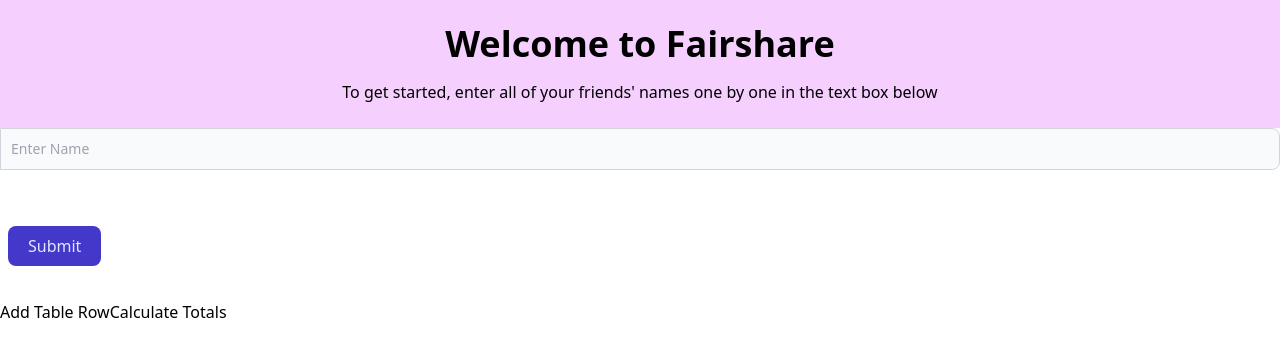
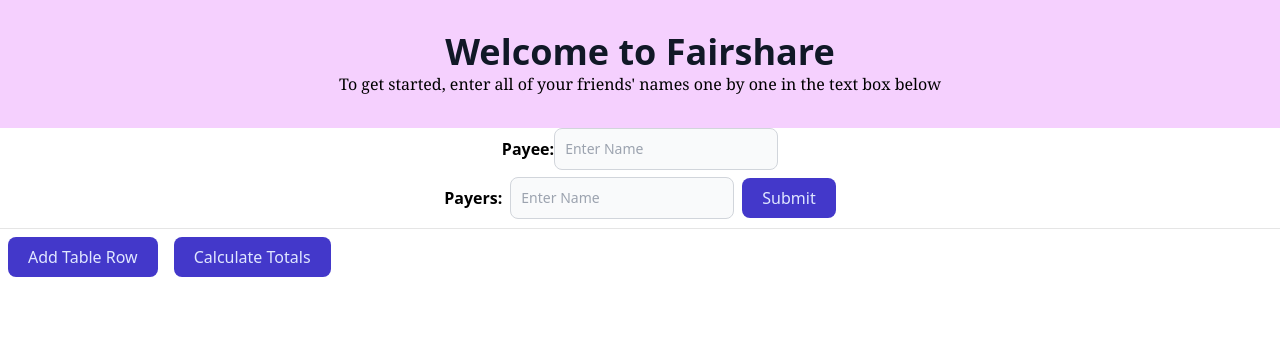
Before and after one commit to Prasad-adhi/FairShare, a React (Create React App) app: page / in a window 1280 px wide. Shown: the top 356 px of the page. Built offline with nearby package versions, Linux system fonts and the light colour scheme.

Commit message:
Improved Tailwind CSS

```diff
--- a/src/Components/App.js
+++ b/src/Components/App.js
@@ -3,6 +3,7 @@ import Names from './Names';
 import TableRow from './TableRow';
 import TotalRow from './TotalRow';
 import Header from './Header';
+import Payee from './Payee';
 
 class App extends React.Component {
   state = {
@@ -62,9 +63,11 @@ class App extends React.Component {
     return (
       <div>
         <Header />
+        <Payee />
         <Names parentCallback={this.handleCallback} />
-        <table>
-          <thead>
+
+        <table className='min-w-full text-center text-sm font-light text-surface dark:text-white'>
+          <thead className='border-b border-neutral-200 font-medium dark:border-white/10'>
             <tr>
               <th></th>
               <th></th>
@@ -73,15 +76,15 @@ class App extends React.Component {
               ))}
             </tr>
           </thead>
-          <tbody>
+          <tbody className='border-separate border-2'>
             {tableRows.map((row) => (
               <TableRow key={row.id} id={row.id} names={names} onChange={this.handleRowChange} />
             ))}
             {tableRows.length > 0 && <TotalRow totals={totals} />}
           </tbody>
         </table>
-        <button onClick={this.addTableRow}>Add Table Row</button>
-        <button onClick={this.calculateTotals}>Calculate Totals</button>
+        <button onClick={this.addTableRow} className="h-10 px-5 m-2 text-indigo-100 transition ease-in-out delay-150 rounded-lg bg-indigo-700 hover:-translate-y-1 hover:scale-110 hover:bg-blue-500 duration-300">Add Table Row</button>
+        <button onClick={this.calculateTotals} className="h-10 px-5 m-2 text-indigo-100 transition ease-in-out delay-150 rounded-lg bg-indigo-700 hover:-translate-y-1 hover:scale-110 hover:bg-blue-500 duration-300">Calculate Totals</button>
       </div>
     );
   }
--- a/src/Components/Header.js
+++ b/src/Components/Header.js
@@ -1,8 +1,8 @@
 export default function Header(){
     return (
         <div className="flex flex-col items-center justify-center text-center h-32 bg-fuchsia-200">
-            <h1 className="text-4xl font-bold mb-4">Welcome to Fairshare</h1>
-            <p>To get started, enter all of your friends' names one by one in the text box below</p>
+            <h1 className="text-4xl font-extrabold text-gray-900 dark:text-white">Welcome to Fairshare</h1>
+            <p className="font-serif">To get started, enter all of your friends' names one by one in the text box below</p>
         </div>
     )
 }
--- a/src/Components/Names.js
+++ b/src/Components/Names.js
@@ -20,19 +20,18 @@ class Names extends React.Component {
 
   render() {
     return (
-      <div>
-        <form onSubmit={this.onTrigger}>
+      <div className='flex flex-col items-center justify-center'>
+        <form onSubmit={this.onTrigger} className="flex flex-row items-center space-x-2">
+          <label className='font-bold'>Payers:</label>
           <input
             type="text"
             name="myname"
             placeholder="Enter Name"
             value={this.state.name}
             onChange={this.handleChange}
-            class="rounded-none rounded-e-lg bg-gray-50 border text-gray-900 focus:ring-blue-500 focus:border-blue-500 block flex-1 min-w-0 w-full text-sm border-gray-300 p-2.5  dark:bg-gray-700 dark:border-gray-600 dark:placeholder-gray-400 dark:text-white dark:focus:ring-blue-500 dark:focus:border-blue-500"
+            class="bg-gray-50 border border-gray-300 text-gray-900 text-sm rounded-lg focus:ring-blue-500 focus:border-blue-500 block w-full p-2.5  dark:bg-gray-700 dark:border-gray-600 dark:placeholder-gray-400 dark:text-white dark:focus:ring-blue-500 dark:focus:border-blue-500"
           />
-          <br />
-          <br />
-          <input type="submit" value="Submit" class="h-10 px-5 m-2 text-indigo-100 transition-colors duration-150 bg-indigo-700 rounded-lg focus:shadow-outline hover:bg-indigo-800"/>
+          <input type="submit" value="Submit" className="h-10 px-5 m-2 text-indigo-100 transition-colors duration-150 bg-indigo-700 rounded-lg focus:shadow-outline hover:bg-indigo-800"/>
           <br />
           <br />
         </form>
--- /dev/null
+++ b/src/Components/Payee.js
@@ -0,0 +1,15 @@
+export default function Payee(){
+    return (
+        <div className='flex flex-col items-center justify-center'>
+            <div className="flex flex-row items-center justify-center">
+                <label className='font-bold'>Payee:</label>
+                <input
+                type="text"
+                name="myname"
+                placeholder="Enter Name"
+                class="bg-gray-50 border border-gray-300 text-gray-900 text-sm rounded-lg focus:ring-blue-500 focus:border-blue-500 block w-full p-2.5  dark:bg-gray-700 dark:border-gray-600 dark:placeholder-gray-400 dark:text-white dark:focus:ring-blue-500 dark:focus:border-blue-500"
+            />
+            </div>
+        </div>
+    );
+}
--- a/src/Components/TableRow.js
+++ b/src/Components/TableRow.js
@@ -66,6 +66,7 @@ class TableRow extends React.Component {
             placeholder='Enter product'
             value={product}
             onChange={this.handleProductChange}
+            class = "bg-gray-50 border border-gray-300 text-gray-900 text-sm rounded-lg focus:ring-blue-500 focus:border-blue-500 block w-full p-2.5  dark:bg-gray-700 dark:border-gray-600 dark:placeholder-gray-400 dark:text-white dark:focus:ring-blue-500 dark:focus:border-blue-500"
           />
         </th>
         <th>
@@ -75,6 +76,7 @@ class TableRow extends React.Component {
             onChange={this.handleChange}
             onBlur={this.handleBlur}
             value={values[0]}
+            class="bg-gray-50 border border-gray-300 text-gray-900 text-sm rounded-lg focus:ring-blue-500 focus:border-blue-500 block w-full p-2.5  dark:bg-gray-700 dark:border-gray-600 dark:placeholder-gray-400 dark:text-white dark:focus:ring-blue-500 dark:focus:border-blue-500"
           />
         </th>
         {names.map((_, index) => (
@@ -83,6 +85,7 @@ class TableRow extends React.Component {
               type="checkbox"
               checked={checkedItems[index]}
               onChange={() => this.handleCheckboxChange(index)}
+              className = "w-4 h-4 text-blue-600 bg-gray-100 border-gray-300 rounded-l-lg focus:ring-blue-500 dark:focus:ring-blue-600 dark:ring-offset-gray-800 focus:ring-2 dark:bg-gray-700 dark:border-gray-600"
             />
             {checkedItems[index] ? values[index + 1] : ""}
           </th>
```
